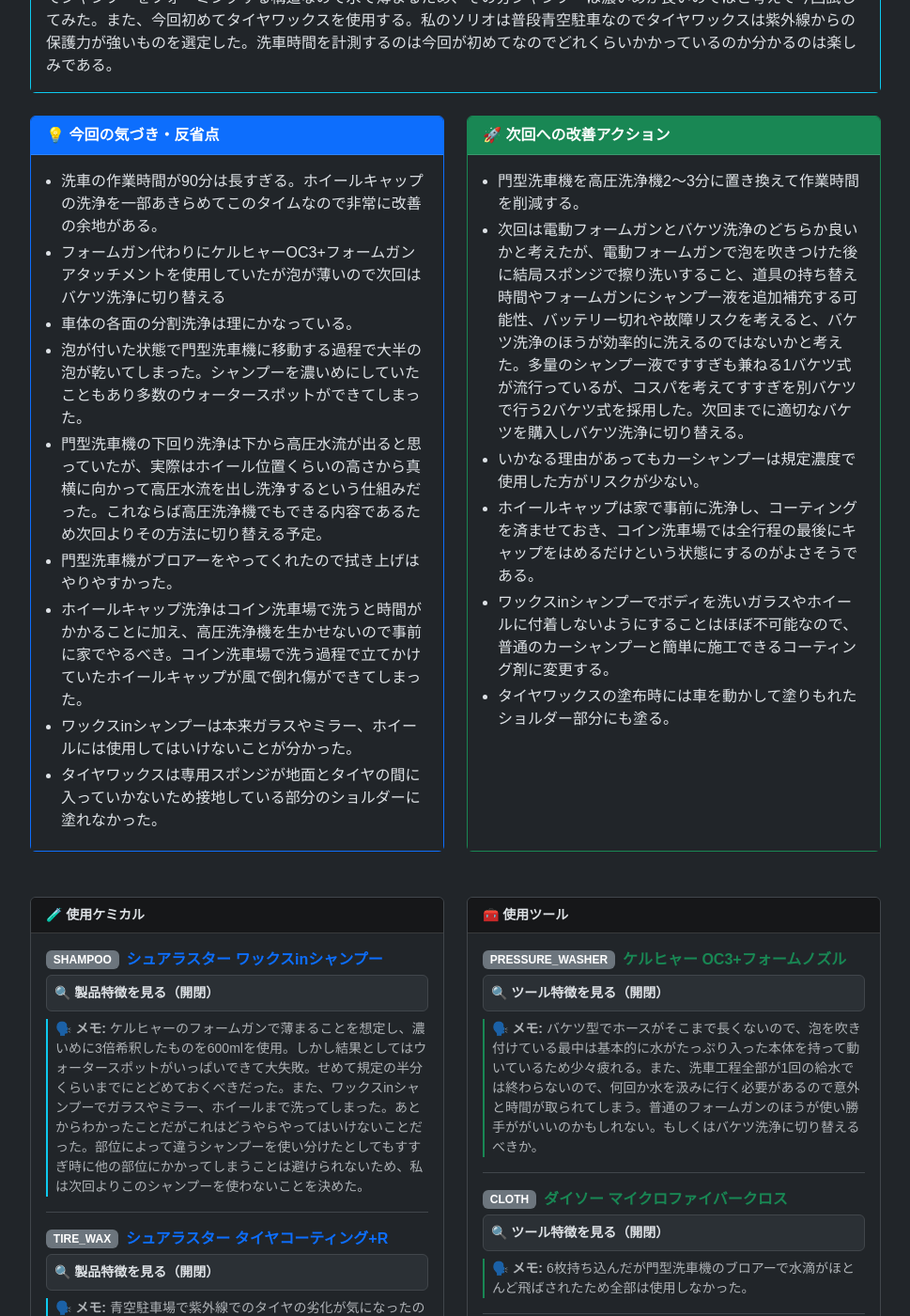
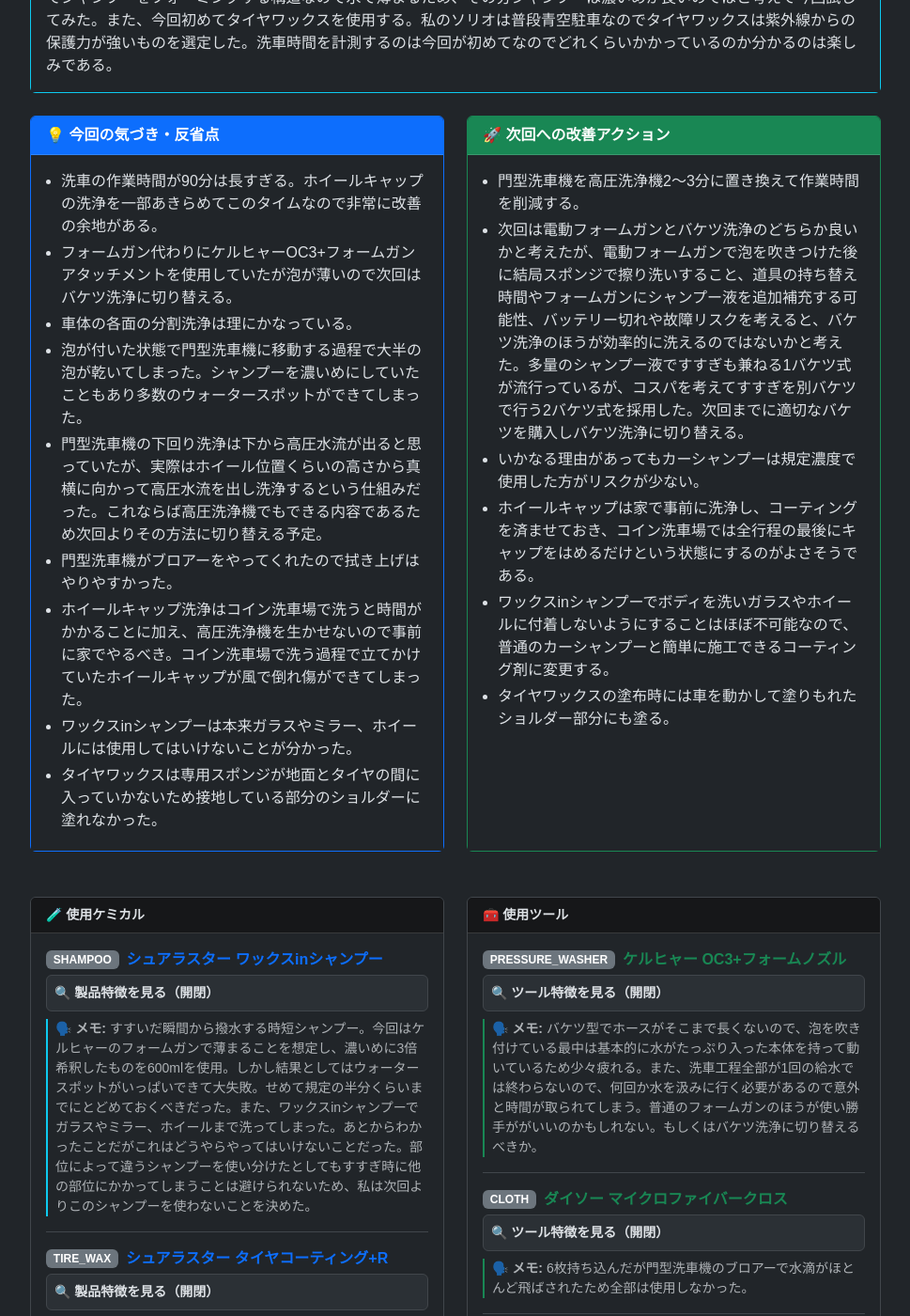
Before and after one commit to funyapar-org/fuel-lab, a Jekyll site: the page built from _wash_logs/2026-04-18-wash-log.md, in a window 1280 px wide and 1400 px high, scrolled down 568 px. Shown: the whole window at 94% size, without its empty margins (155-1124 px from the left). Built offline with Jekyll 4.4.1, drawn with Linux system fonts in a browser that asks for light colours.

Commit message:
2026-04-18-wash-log.md を更新

```diff
--- a/_wash_logs/2026-04-18-wash-log.md
+++ b/_wash_logs/2026-04-18-wash-log.md
@@ -22,19 +22,19 @@
 # --- 使用ケミカル ---
 chemicals:
   - id: shampoo.sur_wax_in
-    note: ケルヒャーのフォームガンで薄まることを想定し、濃いめに3倍希釈したものを600mlを使用。しかし結果としてはウォータースポットがいっぱいできて大失敗。せめて規定の半分くらいまでにとどめておくべきだった。また、ワックスinシャンプーでガラスやミラー、ホイールまで洗ってしまった。あとからわかったことだがこれはどうやらやってはいけないことだった。部位によって違うシャンプーを使い分けたとしてもすすぎ時に他の部位にかかってしまうことは避けられないため、私は次回よりこのシャンプーを使わないことを決めた。
+    note: "すすいだ瞬間から撥水する時短シャンプー。今回はケルヒャーのフォームガンで薄まることを想定し、濃いめに3倍希釈したものを600mlを使用。しかし結果としてはウォータースポットがいっぱいできて大失敗。せめて規定の半分くらいまでにとどめておくべきだった。また、ワックスinシャンプーでガラスやミラー、ホイールまで洗ってしまった。あとからわかったことだがこれはどうやらやってはいけないことだった。部位によって違うシャンプーを使い分けたとしてもすすぎ時に他の部位にかかってしまうことは避けられないため、私は次回よりこのシャンプーを使わないことを決めた。"
   - id: tire_wax.sur_tire_wax_r
-    note: 青空駐車場で紫外線でのタイヤの劣化が気になったので導入。乳液状のワックスを専用スポンジでの塗り伸ばす作業は意外と心地よいが、途中で洗車疲れ＋しゃがみ作業という辛さが目立ってくる。地面に接している側のショルダー部分にはスポンジが入らず塗れなかった。
+    note: "青空駐車場で紫外線でのタイヤの劣化が気になったので導入。乳液状のワックスを専用スポンジでの塗り伸ばす作業は意外と心地よいが、途中で洗車疲れ＋しゃがみ作業という辛さが目立ってくる。地面に接している側のショルダー部分にはスポンジが入らず塗れなかった。"
 
 # --- 使用ツール ---
 tools:
   - id: pressure_washer.karcher_oc3_with_foam_nozzle
-    note: バケツ型でホースがそこまで長くないので、泡を吹き付けている最中は基本的に水がたっぷり入った本体を持って動いているため少々疲れる。また、洗車工程全部が1回の給水では終わらないので、何回か水を汲みに行く必要があるので意外と時間が取られてしまう。普通のフォームガンのほうが使い勝手ががいいのかもしれない。もしくはバケツ洗浄に切り替えるべきか。
+    note: "バケツ型でホースがそこまで長くないので、泡を吹き付けている最中は基本的に水がたっぷり入った本体を持って動いているため少々疲れる。また、洗車工程全部が1回の給水では終わらないので、何回か水を汲みに行く必要があるので意外と時間が取られてしまう。普通のフォームガンのほうが使い勝手ががいいのかもしれない。もしくはバケツ洗浄に切り替えるべきか。"
   - id: cloth.daiso_microfiber_cloth
-    note: 6枚持ち込んだが門型洗車機のブロアーで水滴がほとんど飛ばされたため全部は使用しなかった。
+    note: "6枚持ち込んだが門型洗車機のブロアーで水滴がほとんど飛ばされたため全部は使用しなかった。"
   - id: sponge.daiso_compresed_sponge
   - id: brush.daiso_tire_brush
-    note: タイヤブラシとして使用。大きなヘッドと長めのブラシなのでホイール全体をざっと洗うのには向いている。細かいところの汚れには別途道具が必要。
+    note: "タイヤブラシとして使用。大きなヘッドと長めのブラシなのでホイール全体をざっと洗うのには向いている。細かいところの汚れには別途道具が必要。"
   - id: step_stool.dcm_step_stool
 
 # --- タイムライン ---
@@ -73,22 +73,22 @@
 
 # --- 今回の気づき（Findings） ---
 findings:
-  - 洗車の作業時間が90分は長すぎる。ホイールキャップの洗浄を一部あきらめてこのタイムなので非常に改善の余地がある。
-  - フォームガン代わりにケルヒャーOC3+フォームガンアタッチメントを使用していたが泡が薄いので次回はバケツ洗浄に切り替える
-  - 車体の各面の分割洗浄は理にかなっている。
-  - 泡が付いた状態で門型洗車機に移動する過程で大半の泡が乾いてしまった。シャンプーを濃いめにしていたこともあり多数のウォータースポットができてしまった。
-  - 門型洗車機の下回り洗浄は下から高圧水流が出ると思っていたが、実際はホイール位置くらいの高さから真横に向かって高圧水流を出し洗浄するという仕組みだった。これならば高圧洗浄機でもできる内容であるため次回よりその方法に切り替える予定。
-  - 門型洗車機がブロアーをやってくれたので拭き上げはやりやすかった。
-  - ホイールキャップ洗浄はコイン洗車場で洗うと時間がかかることに加え、高圧洗浄機を生かせないので事前に家でやるべき。コイン洗車場で洗う過程で立てかけていたホイールキャップが風で倒れ傷ができてしまった。
-  - ワックスinシャンプーは本来ガラスやミラー、ホイールには使用してはいけないことが分かった。
-  - タイヤワックスは専用スポンジが地面とタイヤの間に入っていかないため接地している部分のショルダーに塗れなかった。
+  - "洗車の作業時間が90分は長すぎる。ホイールキャップの洗浄を一部あきらめてこのタイムなので非常に改善の余地がある。"
+  - "フォームガン代わりにケルヒャーOC3+フォームガンアタッチメントを使用していたが泡が薄いので次回はバケツ洗浄に切り替える。"
+  - "車体の各面の分割洗浄は理にかなっている。"
+  - "泡が付いた状態で門型洗車機に移動する過程で大半の泡が乾いてしまった。シャンプーを濃いめにしていたこともあり多数のウォータースポットができてしまった。"
+  - "門型洗車機の下回り洗浄は下から高圧水流が出ると思っていたが、実際はホイール位置くらいの高さから真横に向かって高圧水流を出し洗浄するという仕組みだった。これならば高圧洗浄機でもできる内容であるため次回よりその方法に切り替える予定。"
+  - "門型洗車機がブロアーをやってくれたので拭き上げはやりやすかった。"
+  - "ホイールキャップ洗浄はコイン洗車場で洗うと時間がかかることに加え、高圧洗浄機を生かせないので事前に家でやるべき。コイン洗車場で洗う過程で立てかけていたホイールキャップが風で倒れ傷ができてしまった。"
+  - "ワックスinシャンプーは本来ガラスやミラー、ホイールには使用してはいけないことが分かった。"
+  - "タイヤワックスは専用スポンジが地面とタイヤの間に入っていかないため接地している部分のショルダーに塗れなかった。"
 
 # --- 次回への課題（Next Actions） ---
 next_actions:
-  - 門型洗車機を高圧洗浄機2～3分に置き換えて作業時間を削減する。
-  - 次回は電動フォームガンとバケツ洗浄のどちらか良いかと考えたが、電動フォームガンで泡を吹きつけた後に結局スポンジで擦り洗いすること、道具の持ち替え時間やフォームガンにシャンプー液を追加補充する可能性、バッテリー切れや故障リスクを考えると、バケツ洗浄のほうが効率的に洗えるのではないかと考えた。多量のシャンプー液ですすぎも兼ねる1バケツ式が流行っているが、コスパを考えてすすぎを別バケツで行う2バケツ式を採用した。次回までに適切なバケツを購入しバケツ洗浄に切り替える。
-  - いかなる理由があってもカーシャンプーは規定濃度で使用した方がリスクが少ない。
-  - ホイールキャップは家で事前に洗浄し、コーティングを済ませておき、コイン洗車場では全行程の最後にキャップをはめるだけという状態にするのがよさそうである。
-  - ワックスinシャンプーでボディを洗いガラスやホイールに付着しないようにすることはほぼ不可能なので、普通のカーシャンプーと簡単に施工できるコーティング剤に変更する。
-  - タイヤワックスの塗布時には車を動かして塗りもれたショルダー部分にも塗る。
+  - "門型洗車機を高圧洗浄機2～3分に置き換えて作業時間を削減する。"
+  - "次回は電動フォームガンとバケツ洗浄のどちらか良いかと考えたが、電動フォームガンで泡を吹きつけた後に結局スポンジで擦り洗いすること、道具の持ち替え時間やフォームガンにシャンプー液を追加補充する可能性、バッテリー切れや故障リスクを考えると、バケツ洗浄のほうが効率的に洗えるのではないかと考えた。多量のシャンプー液ですすぎも兼ねる1バケツ式が流行っているが、コスパを考えてすすぎを別バケツで行う2バケツ式を採用した。次回までに適切なバケツを購入しバケツ洗浄に切り替える。"
+  - "いかなる理由があってもカーシャンプーは規定濃度で使用した方がリスクが少ない。"
+  - "ホイールキャップは家で事前に洗浄し、コーティングを済ませておき、コイン洗車場では全行程の最後にキャップをはめるだけという状態にするのがよさそうである。"
+  - "ワックスinシャンプーでボディを洗いガラスやホイールに付着しないようにすることはほぼ不可能なので、普通のカーシャンプーと簡単に施工できるコーティング剤に変更する。"
+  - "タイヤワックスの塗布時には車を動かして塗りもれたショルダー部分にも塗る。"
 ---
```
